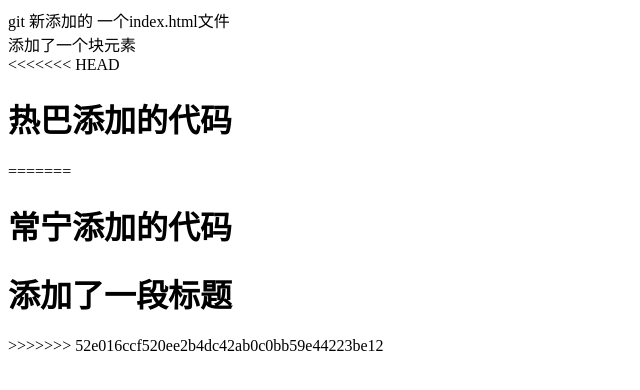
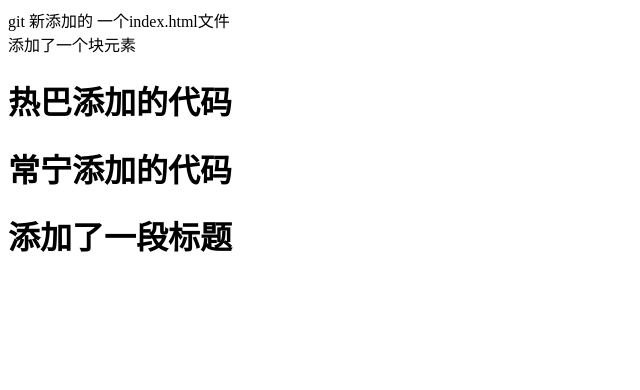
Before and after one commit to fablesun/demoWeb, a plain HTML site: page index.html in a window 1280 px wide. Shown: the whole page, without its empty margins (0-640 px from the left). Drawn offline with Linux system fonts and the light colour scheme.

```diff
--- a/index.html
+++ b/index.html
@@ -7,11 +7,8 @@
 <body>
     git 新添加的 一个index.html文件
     <div>添加了一个块元素</div>
-<<<<<<< HEAD
     <h1>热巴添加的代码</h1>
-=======
     <h1>常宁添加的代码</h1>
     <h1>添加了一段标题</h1>
->>>>>>> 52e016ccf520ee2b4dc42ab0c0bb59e44223be12
 </body>
 </html>
```
